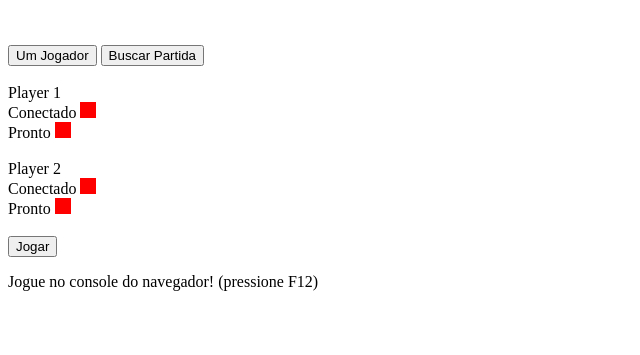
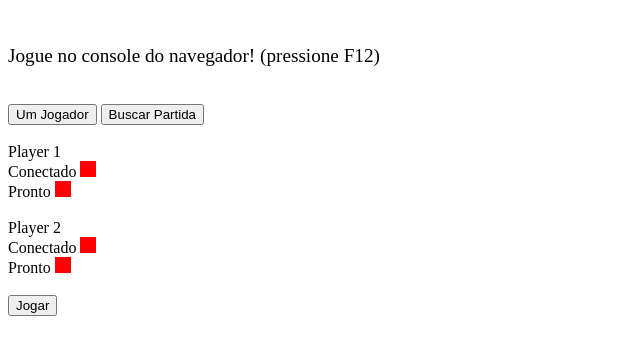
Before and after one commit to phbragam/Battleship-webSockets, a website: page public/index.html in a window 1280 px wide. Shown: the part 107-462 px from the top of the page, without its empty margins (0-640 px from the left). Drawn offline with nearby package versions, Linux system fonts and the light colour scheme.

Commit message:
index.html adjustment

```diff
--- a/public/index.html
+++ b/public/index.html
@@ -13,10 +13,15 @@
 <body>
     <p style="color: blue; font-family: verdana; font-size: 300%;">Batalha no terminal</p>
 
-    <button id="singlePlayerButton">Um Jogador</button>
-    <button id="multiPlayerButton">Buscar Partida</button>
 
-    <br><br>
+    <p style="font-size: 120%"">Jogue no console do navegador! (pressione F12)</p>
+
+    <br>
+
+    <button id=" singlePlayerButton">Um Jogador</button>
+        <button id="multiPlayerButton">Buscar Partida</button>
+
+        <br><br>
 
     <div class="player p1">
         Player 1
@@ -38,7 +43,7 @@
 
     <!-- <div id="playerBoard"></div> -->
 
-    <p>Jogue no console do navegador! (pressione F12)</p>
+
 
     <script src="/socket.io/socket.io.js"></script>
     <script src="index.js"></script>
```
